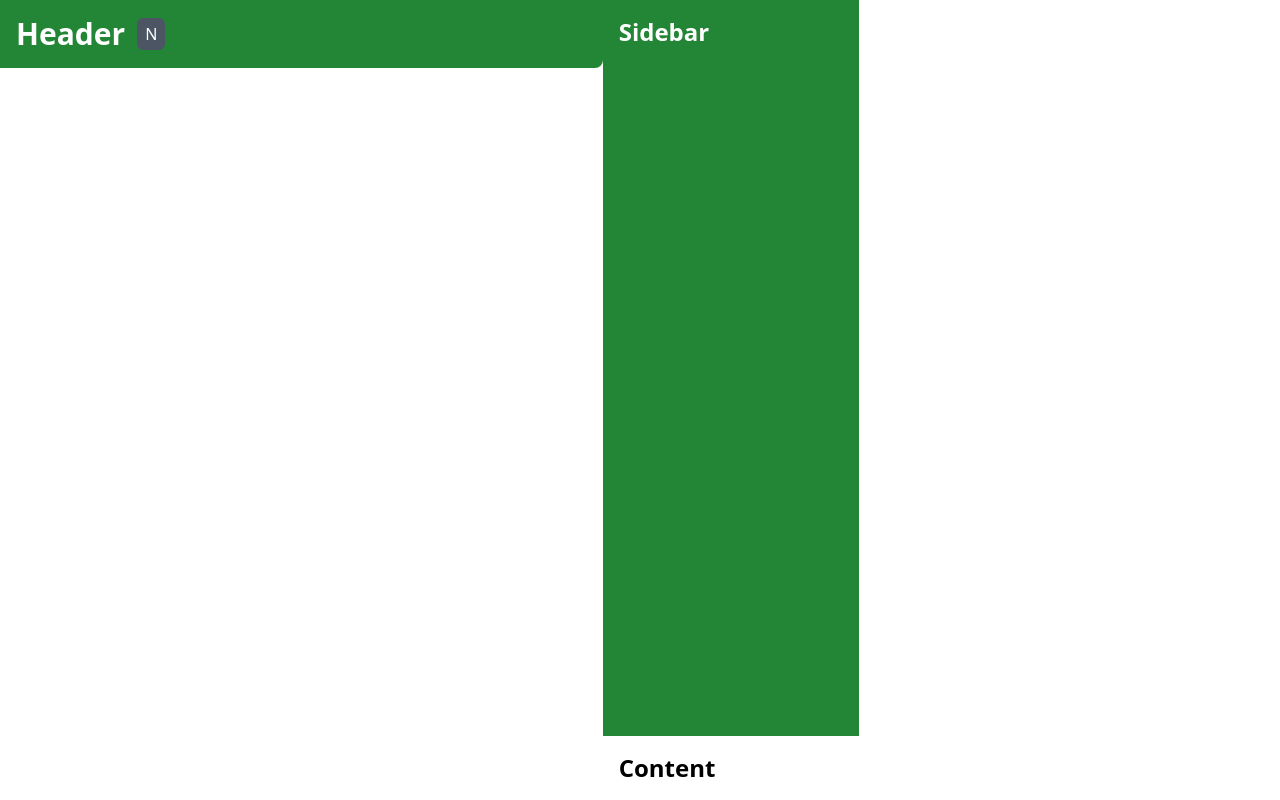
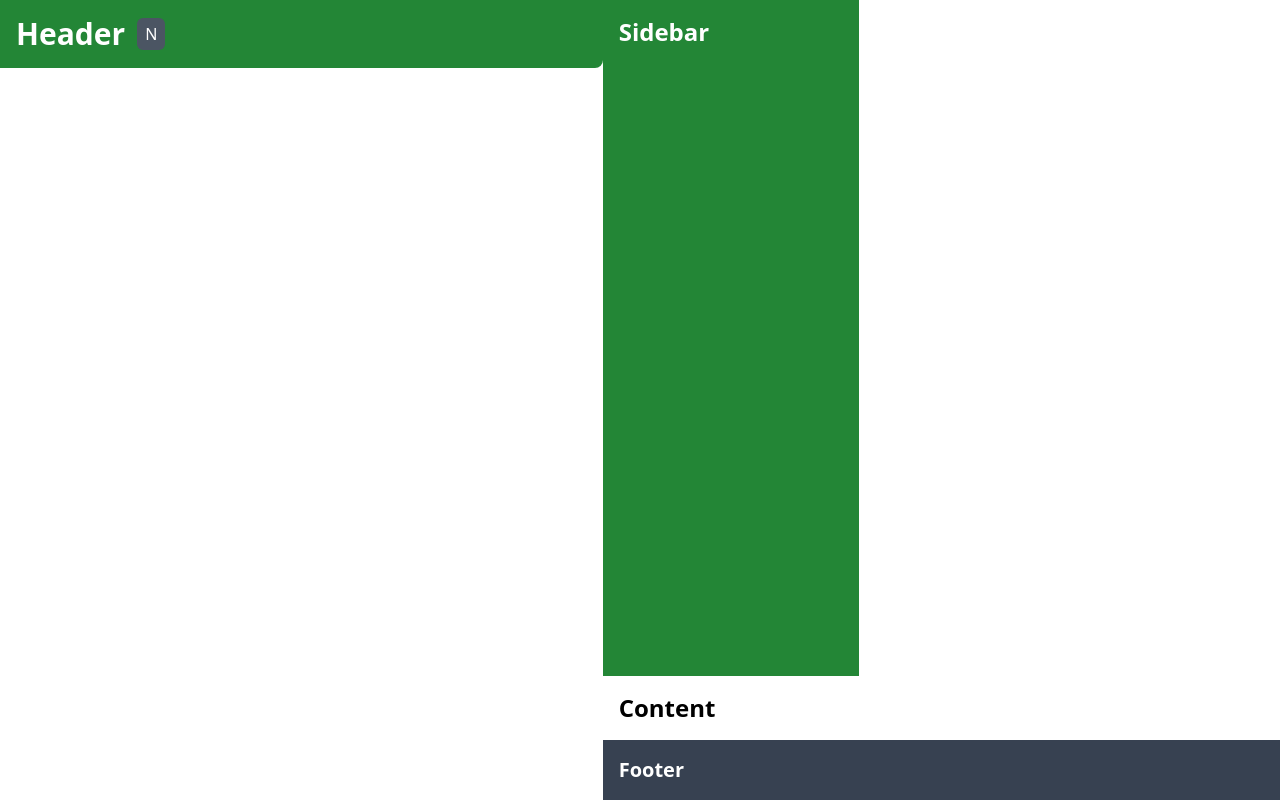
Before and after one commit to samandarwebcreator/HrPro, a React (Vite) app: page /dashboard/home in a window 1280 px wide. Built offline with nearby package versions, Linux system fonts and the light colour scheme.

Commit message:
added footer

```diff
--- a/src/pages/dashboard/Layout.jsx
+++ b/src/pages/dashboard/Layout.jsx
@@ -47,9 +47,9 @@ export default function LayoutStructure() {
         <h2 className="text-2xl font-bold">Content</h2>
       </main>
 
-      {/* <footer className="col-start-2 bg-gray-700 text-white p-4">
+      <footer className="col-start-2 bg-gray-700 text-white p-4">
         <h2 className="text-xl font-bold">Footer</h2>
-      </footer> */}
+      </footer>
     </div>
   );
 }
```
